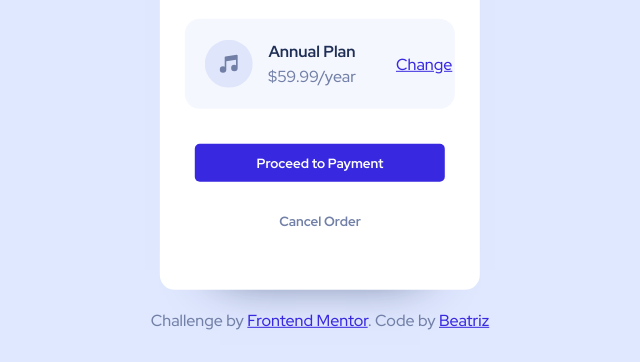
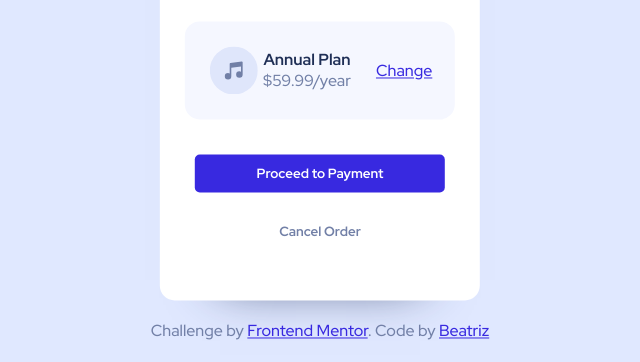
Before and after one commit to beatrizang/order-summary-component-FM, a plain HTML site: page index.html in a window 1280 px wide. Shown: the part 508-870 px from the top of the page, without its empty margins (320-960 px from the left). Drawn offline with Linux system fonts and the light colour scheme; a web font is replaced by a local one.

Commit message:
Se cambio los espacios en offer

```diff
--- a/style.css
+++ b/style.css
@@ -62,14 +62,17 @@ p{
     background-color: hsl(225, 100%, 98%);
     border-radius: 15px;
     margin: 25px;
-    padding: 20px;
+    padding: 25px;
+}
+
+#offer img{
+    padding-right: 5px;
 }
 #price{
   display: flex;
   flex-direction: column;
-  padding-right: 40px;
-  padding-left: 15px;
-  line-height: 25px;
+  padding-right: 25px;
+
 }
 
 .enlace{
```
